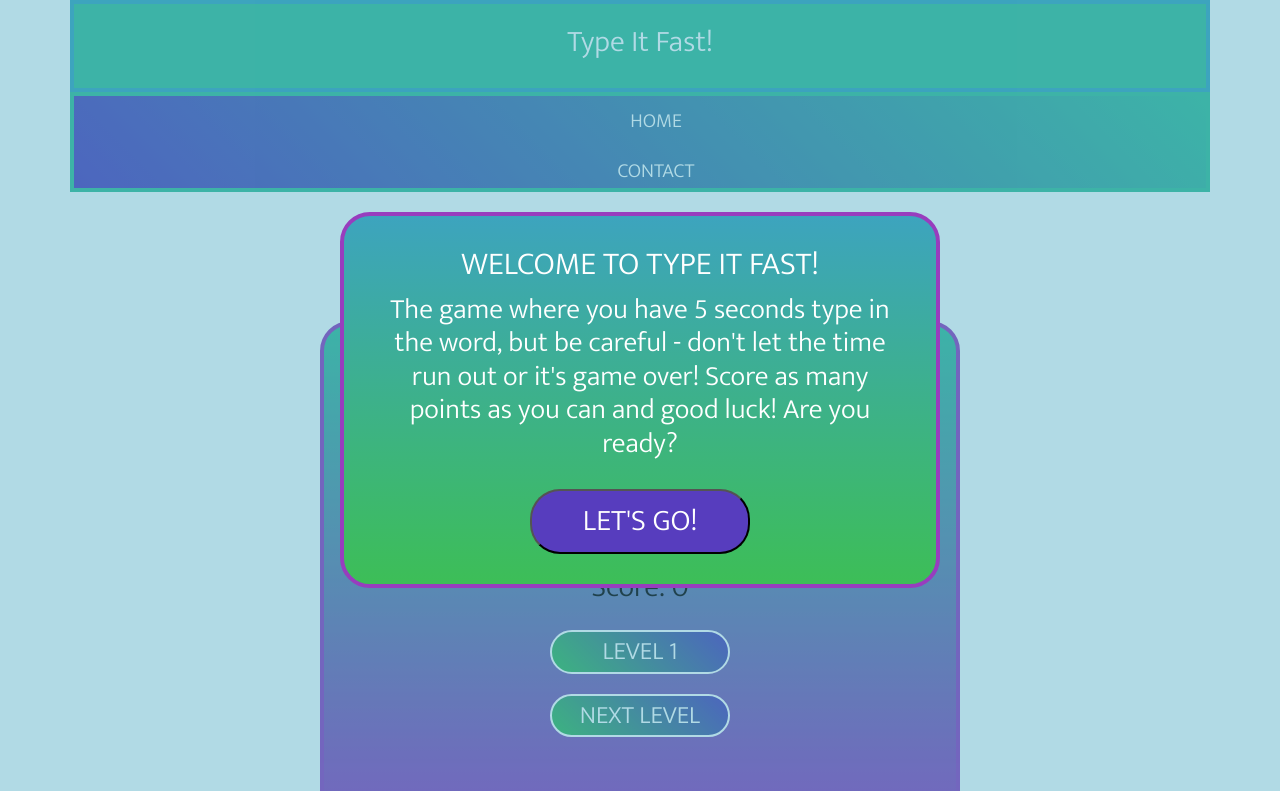
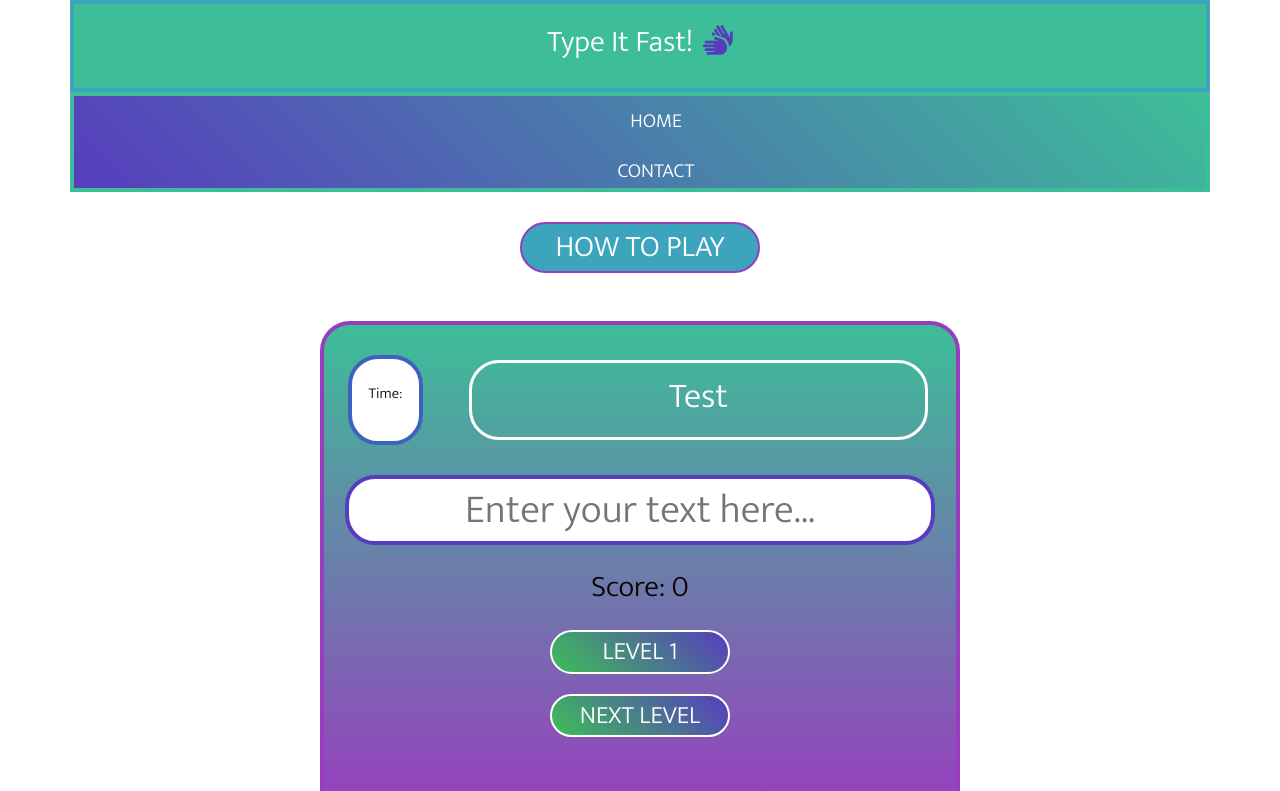
Before and after one commit to BegumDev/Project-Milestone-2, a website: page index.html in a window 1280 px wide. Shown: the top 791 px of the page. Drawn offline with nearby package versions, Linux system fonts and the light colour scheme.

Commit message:
Add icon to header

```diff
--- a/assets/css/style.css
+++ b/assets/css/style.css
@@ -14,7 +14,10 @@
     background-color: #3DBE98;
     width: 100%;
 }
-
+.fa-hands {
+    color: #573DBE;
+    margin-left: 10px;
+}
 .logo h1 {
     text-align: center;
     padding: 20px;
@@ -49,6 +52,7 @@
 
 
 /*_________________________________Game Area Styling____________________*/
+
 .modal-container {
     background-color: rgba(61, 164, 190, 0.4);
     position: fixed;
--- a/index.html
+++ b/index.html
@@ -29,7 +29,7 @@
             <div class="container">
                 <div class="row">
                     <div class="col-12 logo">
-                        <h1><a href="index.html">Type It Fast!</a></h1>
+                        <h1><a href="index.html">Type It Fast!<i class="fa-solid fa-hands"></i></a></h1>
                     </div>
                 </div>
             </div>
@@ -48,13 +48,13 @@
 
     <section>
         <!-- Initial welcome modal -->
-        <div class="modal-container">
+        <!-- <div class="modal-container">
             <div class="modal-msg">
                 <h2>Welcome to Type It Fast!</h2>
                 <h3>The game where you have 5 seconds type in the word, but be careful - don't let the time run out or it's game over! Score as many points as you can and good luck! Are you ready?</h3>
                 <button class="introBtn">LET'S GO!</button>
             </div>
-        </div>
+        </div> -->
         <!-- Initial welcome modal message -->
         <div class="instructions">
             <button class="bg-danger close">X</button>
```
Also changed, not shown: contact.html (+1 -1 lines).
